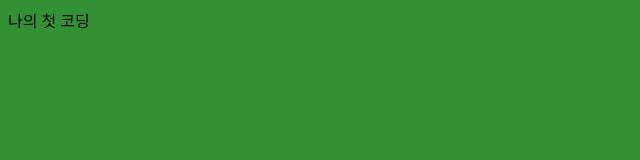
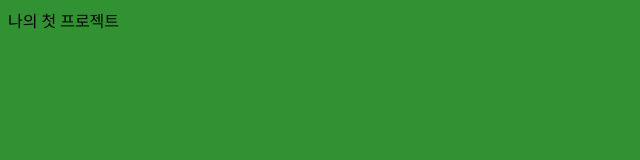
Before and after one commit to shinahverse/somentum, a plain HTML site: page index.html in a window 1280 px wide. Shown: the full height of the page, 0-640 px from the left. Drawn offline with Linux system fonts and the light colour scheme.

Commit message:
00.테스트

```diff
--- a/index.html
+++ b/index.html
@@ -7,7 +7,7 @@
     <title>Somentum</title>
 </head>
 <body>
-    나의 첫 코딩
+    나의 첫 프로젝트
     <!-- 1. 로그인하기 -->
     <!-- <form id="frmLogin" class="hidden">
     <input required maxlength="19" type="text" placeholder="당신의 이름을 적어 주세요."/>
```
